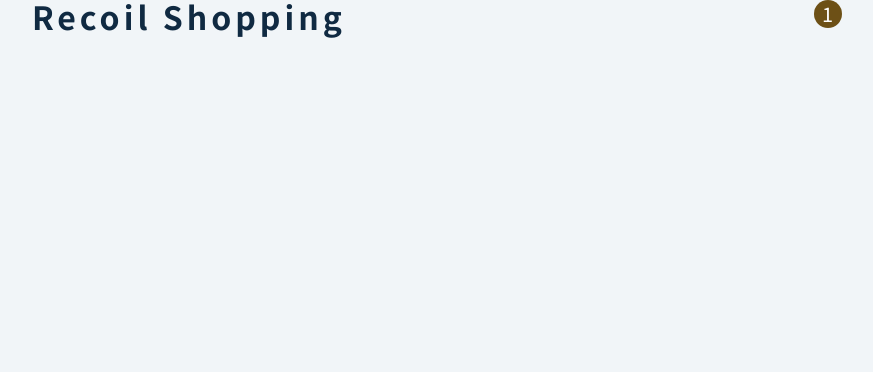
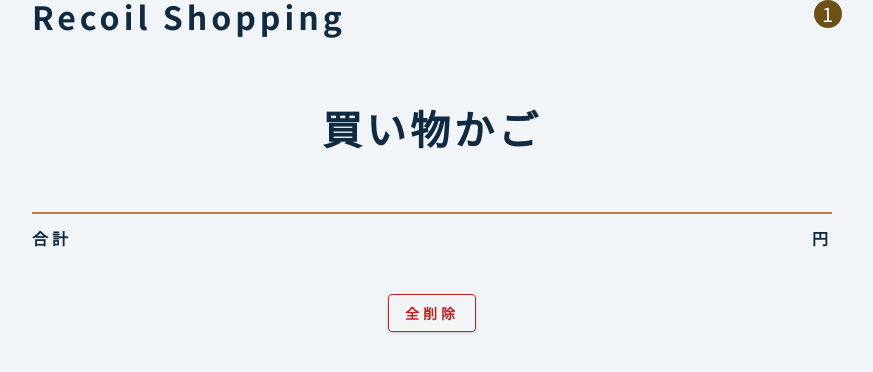
Before and after one commit to kenya6565/recoil-TS-prj, a React (Create React App) app: page / in a window 1280 px wide. Shown: the top 372 px of the page, without its empty margins (208-1081 px from the left). Built offline with nearby package versions, Linux system fonts and the light colour scheme.

Commit message:
fix CardContainer

```diff
--- a/src/App.tsx
+++ b/src/App.tsx
@@ -1,11 +1,13 @@
 import React from "react";
 import "./App.css";
+import CardContainer from "./components/CardContainer";
 import Navbar from "./components/Navbar";
 
 const App = () => {
   return (
     <main>
       <Navbar />
+      <CardContainer />
     </main>
   );
 };
--- a/src/components/CardContainer.tsx
+++ b/src/components/CardContainer.tsx
@@ -1,7 +1,40 @@
 import React from "react";
+import { useRecoilValue } from "recoil";
+import { cartItemSelector } from "../features/Selectors/CartItemSelector";
+import { cartItem } from "../interfaces/cartItem";
 
 const CardContainer = () => {
-  return <div>CardContainer</div>;
+  const cartItem: cartItem = useRecoilValue(cartItemSelector);
+
+  if (cartItem.amount < 1) {
+    return (
+      <section className="cart">
+        <header>
+          <h2>買い物かご</h2>
+          <h4 className="empty-cart">何も入ってません....🐱</h4>
+        </header>
+      </section>
+    );
+  }
+  return (
+    <section className="cart">
+      <header>
+        <h2>買い物かご</h2>
+      </header>
+      <div></div>
+      <footer>
+        <hr />
+        <div className="cart-total">
+          <h4>
+            合計 <span>円</span>
+          </h4>
+        </div>
+        <button className="btn clear-btn" onClick={() => console.log("hoge")}>
+          全削除
+        </button>
+      </footer>
+    </section>
+  );
 };
 
 export default CardContainer;
```
